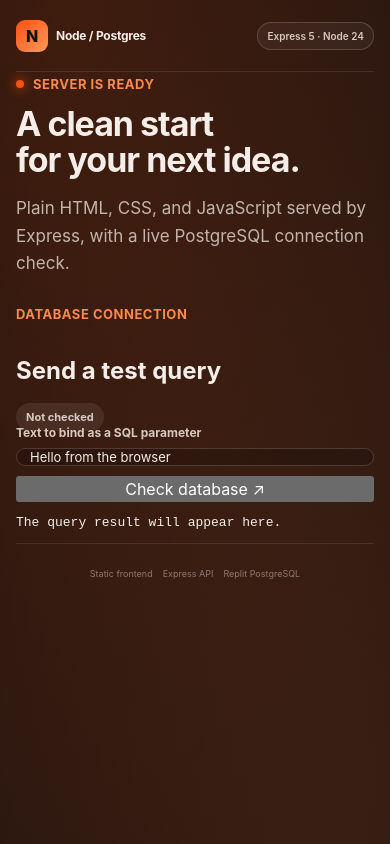
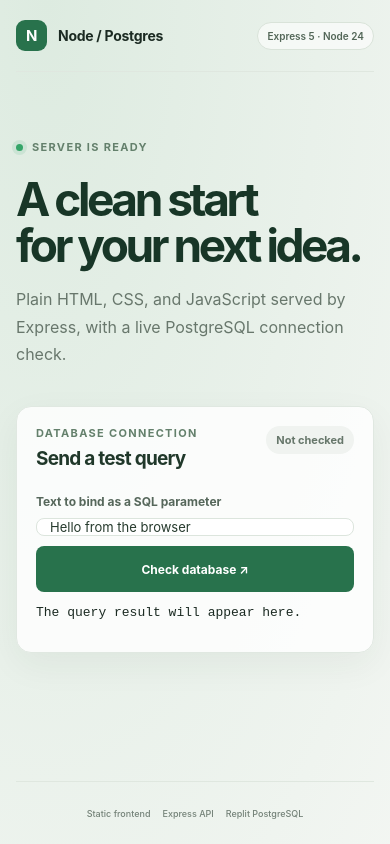
Before and after one commit to 400580-svg/quiz-page, a website: page public/index.html in a window 390 px wide. Drawn offline with Linux system fonts and the light colour scheme.

```diff
--- a/public/styles.css
+++ b/public/styles.css
@@ -1,12 +1,13 @@
 :root {
-  color-scheme: dark;
+  color-scheme: light;
   font-family: Inter, ui-sans-serif, system-ui, -apple-system, BlinkMacSystemFont, "Segoe UI", sans-serif;
-  color: #f4ede8;
-  background: #14100e;
+  color: #1b2a22;
+  background: #f5f7f4;
   font-synthesis: none;
   text-rendering: optimizeLegibility;
   -webkit-font-smoothing: antialiased;
   -moz-osx-font-smoothing: grayscale;
+  font-optical-sizing: auto;
 }
 
 * {
@@ -18,9 +19,8 @@
   min-height: 100vh;
   margin: 0;
   background:
-    radial-gradient(ellipse at 15% 0%, rgba(250, 80, 15, 0.18), transparent 36rem),
-    radial-gradient(ellipse at 90% 100%, rgba(255, 120, 60, 0.12), transparent 30rem),
-    #14100e;
+    radial-gradient(ellipse at 12% 0%, rgba(199, 224, 206, 0.52), transparent 34rem),
+    #f5f7f4;
 }
 
 button,
@@ -28,12 +28,8 @@
   font: inherit;
 }
 
-button {
-  cursor: pointer;
-}
-
 .shell {
-  width: min(100% - 48px, 820px);
+  width: min(100% - 48px, 1120px);
   min-height: 100vh;
   margin: 0 auto;
   display: flex;
@@ -41,12 +37,11 @@
 }
 
 .topbar {
-  min-height: 84px;
+  height: 88px;
   display: flex;
   justify-content: space-between;
   align-items: center;
-  gap: 16px;
-  border-bottom: 1px solid rgba(255, 255, 255, 0.1);
+  border-bottom: 1px solid #dfe7df;
 }
 
 .brand {
@@ -54,229 +49,131 @@
   gap: 11px;
   align-items: center;
   color: inherit;
-  font-size: 15px;
+  font-size: 14px;
   font-weight: 700;
   text-decoration: none;
   letter-spacing: -0.02em;
 }
 
 .brand-mark {
-  width: 32px;
-  height: 32px;
+  width: 31px;
+  height: 31px;
   display: grid;
   place-items: center;
   border-radius: 9px;
-  color: #14100e;
-  background: linear-gradient(135deg, #fa500f, #ff9a5c);
-  font-size: 16px;
-  font-weight: 800;
+  color: white;
+  background: #28724c;
+  font-size: 15px;
 }
 
 .version-pill {
-  padding: 8px 13px;
-  border: 1px solid rgba(255, 255, 255, 0.16);
+  padding: 8px 12px;
+  border: 1px solid #d9e3d9;
   border-radius: 999px;
-  color: #d8c9c0;
-  background: rgba(255, 255, 255, 0.05);
+  color: #526657;
+  background: rgba(255, 255, 255, 0.6);
   font-size: 12px;
   font-weight: 600;
-  white-space: nowrap;
 }
 
-.quiz-card {
-  width: min(100%, 640px);
+.hero {
+  flex: 1;
+  width: min(100%, 760px);
   margin: 0 auto;
-  padding: clamp(40px, 8vh, 72px) 0 42px;
+  padding: clamp(68px, 11vh, 120px) 0 72px;
 }
 
 .eyebrow {
-  display: inline-flex;
-  gap: 9px;
-  align-items: center;
-  margin: 0 0 14px;
-  color: #fa8a4f;
-  font-size: 13px;
-  font-weight: 700;
-  letter-spacing: 0.04em;
+  margin: 0;
+  color: #64806c;
+  font-size: 11px;
+  line-height: 1.4;
+  font-weight: 750;
+  letter-spacing: 0.12em;
   text-transform: uppercase;
 }
 
+.hero > .eyebrow {
+  display: flex;
+  gap: 9px;
+  align-items: center;
+}
+
 .status-dot {
-  width: 8px;
-  height: 8px;
+  width: 7px;
+  height: 7px;
   border-radius: 50%;
-  background: #fa500f;
-  box-shadow: 0 0 12px #fa500f;
+  background: #34a568;
+  box-shadow: 0 0 0 4px rgba(52, 165, 104, 0.12);
 }
 
 h1 {
-  margin: 0 0 18px;
-  font-size: clamp(34px, 6vw, 52px);
-  line-height: 1.05;
-  letter-spacing: -0.03em;
+  margin: 22px 0 18px;
+  color: #183627;
+  font-size: clamp(46px, 8vw, 76px);
+  line-height: 0.99;
+  font-w
+eight: 650;
+  letter-spacing: -0.075em;
 }
 
 .intro {
-  margin: 0 0 26px;
-  color: #c4b5ac;
-  font-size: 17px;
-  line-height: 1.6;
+  max-width: 510px;
+  margin: 0;
+  color: #68776c;
+  font-size: 16px;
+  line-height: 1.7;
 }
 
-.btn-primary {
-  padding: 13px 24px;
-  border: 0;
-  border-radius: 12px;
-  color: #14100e;
-  background: linear-gradient(135deg, #fa500f, #ff9a5c);
-  font-size: 15px;
-  font-weight: 700;
-  transition: transform 150ms ease, box-shadow 150ms ease;
+.check-card {
+  margin-top: 48px;
+  padding: 25px;
+  border: 1px solid #e0e8e1;
+  border-radius: 15px;
+  background: rgba(255, 255, 255, 0.82);
+  box-shadow: 0 12px 36px rgba(28, 54, 38, 0.055);
 }
 
-.btn-primary:hover {
-  transform: translateY(-2px);
-  box-shadow: 0 8px 24px rgba(250, 80, 15, 0.35);
-}
-
-.btn-primary:focus-visible,
-.db-check-button:focus-visible,
-.answer-btn:focus-visible {
-  outline: 3px solid rgba(255, 154, 92, 0.65);
-  outline-offset: 3px;
-}
-
-.meta-row {
-  display: flex;
-  justify-content: space-between;
-  margin-bottom: 22px;
-  color: #d8c9c0;
-  font-size: 13px;
-  font-weight: 700;
-}
-
-.progress {
-  padding: 6px 12px;
-  border: 1px solid rgba(255, 255, 255, 0.14);
-  border-radius: 999px;
-}
-
-.score {
-  padding: 6px 12px;
-  color: #fa8a4f;
-}
-
-.question {
-  margin: 0 0 22px;
-  font-size: clamp(21px, 3.6vw, 27px);
-  line-height: 1.3;
-  letter-spacing: -0.02em;
-}
-
-.answers {
-  display: grid;
-  gap: 12px;
-}
-
-.answer-btn {
-  padding: 15px 18px;
-  border: 1px solid rgba(255, 255, 255, 0.16);
-  border-radius: 12px;
-  color: inherit;
-  background: rgba(255, 255, 255, 0.05);
-  text-align: left;
-  font-size: 16px;
-  transition: border-color 150ms ease, background 150ms ease;
-}
-
-.answer-btn:hover:not(:disabled) {
-  border-color: #fa500f;
-  background: rgba(250, 80, 15, 0.12);
-}
-
-.answer-btn.correct {
-  border-color: #3ecf6e;
-  background: rgba(62, 207, 110, 0.15);
-}
-
-.answer-btn.wrong {
-  border-color: #ff5a5a;
-  background: rgba(255, 90, 90, 0.15);
-}
-
-.answer-btn:disabled {
-  cursor: default;
-  opacity: 0.85;
-}
-
-.feedback {
-  min-height: 24px;
-  margin: 18px 0 0;
-  color: #fa8a4f;
-  font-size: 15px;
-  font-weight: 600;
-}
-
-.db-card {
-  width: min(100%, 640px);
-  margin: 0 auto 42px;
-  padding: 22px;
-  border: 1px solid rgba(255, 255, 255, 0.12);
-  border-radius: 16px;
-  background: rgba(255, 255, 255, 0.045);
-  box-shadow: 0 16px 42px rgba(0, 0, 0, 0.16);
-}
-
-.db-card-heading {
+.card-heading {
   display: flex;
   justify-content: space-between;
   align-items: flex-start;
-  gap: 16px;
-  margin-bottom: 10px;
+  gap: 20px;
+  margin-bottom: 24px;
 }
 
-.db-card-heading .eyebrow {
-  margin-bottom: 6px;
-  font-size: 11px;
-}
-
-.db-card-heading h2 {
-  margin: 0;
+.card-heading h2 {
+  margin: 6px 0 0;
+  color: #20382a;
   font-size: 19px;
-  letter-spacing: -0.02em;
-}
-
-.db-description {
-  margin: 0 0 18px;
-  color: #c4b5ac;
-  font-size: 13px;
-  line-height: 1.6;
+  font-weight: 650;
+  letter-spacing: -0.04em;
 }
 
 .db-status {
   padding: 7px 10px;
   border-radius: 999px;
-  color: #d8c9c0;
-  background: rgba(255, 255, 255, 0.08);
+  color: #67776b;
+  background: #f0f3f0;
   font-size: 11px;
   font-weight: 650;
   white-space: nowrap;
 }
 
 .db-status[data-state="success"] {
-  color: #a3f0be;
-  background: rgba(62, 207, 110, 0.14);
+  color: #216541;
+  background: #e7f4eb;
 }
 
 .db-status[data-state="error"] {
-  color: #ffaaa1;
-  background: rgba(255, 90, 90, 0.14);
+  color: #a43d34;
+  background: #fff0ed;
 }
 
 label {
   display: block;
-  margin-bottom: 8px;
-  color: #d8c9c0;
+  margin-bottom: 9px;
+  color: #56675b;
   font-size: 12px;
   font-weight: 650;
 }
@@ -291,45 +188,56 @@
   flex: 1;
   height: 46px;
   padding: 0 13px;
-  border: 1px solid rgba(255, 255, 255, 0.16);
-  border-radius: 9px;
+  border: 1px solid #dce5dd;
+  border-radius: 8px;
   outline: none;
-  color: #f4ede8;
-  background: rgba(0, 0, 0, 0.2);
+  color: #263a2d;
+  background: #fff;
   font-size: 13px;
-  transition: border-color 150ms ease, box-shadow 150ms ease;
+  transition: border-color 150ms, box-shadow 150ms;
 }
 
 input:focus {
-  border-color: #fa8a4f;
-  box-shadow: 0 0 0 3px rgba(250, 80, 15, 0.18);
+  border-color: #5b9c73;
+  box-shadow: 0 0 0 3px rgba(47, 128, 79, 0.12);
 }
 
-.db-check-button {
-  min-height: 46px;
+button {
+  height: 46px;
   padding: 0 15px;
   border: 0;
-  border-radius: 9px;
-  color: #14100e;
-  background: linear-gradient(135deg, #fa500f, #ff9a5c);
+  border-radius: 8px;
+  color: #fff;
+  background: #28724c;
+  cursor: pointer;
   font-size: 12px;
   font-weight: 700;
   white-space: nowrap;
+  transition: background 150ms, transform 150ms;
 }
 
-.db-check-button:hover {
-  filter: brightness(1.08);
+button:hover {
+  background: #205d3d;
 }
 
-.db-result {
-  min-height: 52px;
-  margin: 14px 0 0;
-  padding: 12px 13px;
+button:active {
+  transform: translateY(1px);
+}
+
+button:focus-visible {
+  outline: 3px solid rgba(40, 114, 76, 0.28);
+  outline-offset: 2px;
+}
+
+.result {
+  min-height: 56px;
+  margin: 16px 0 0;
+  padding: 13px 14px;
   overflow-wrap: anywhere;
-  border: 1px solid rgba(255, 255, 255, 0.08);
-  border-radius: 9px;
-  color: #c4b5ac;
-  background: rgba(0, 0, 0, 0.18);
+  border-radius: 8px;
+  color: #617067;
+  backgrou
+nd: #f5f7f5;
   font-family: ui-monospace, SFMono-Regular, Menlo, Consolas, monospace;
   font-size: 11px;
   line-height: 1.6;
@@ -337,27 +245,24 @@
 }
 
 footer {
+  min-height: 63px;
   display: flex;
   justify-content: center;
-  gap: 18px;
-  padding: 24px 0;
-  border-top: 1px solid rgba(255, 255, 255, 0.1);
-  color: #8a7a71;
+  align-items: center;
+  gap: 22px;
+  border-top: 1px solid #dfe7df;
+  color: #748278;
   font-size: 11px;
+  font-weight: 550;
 }
 
 @media (max-width: 600px) {
   .shell {
-    width: min(100% - 32px, 820px);
+    width: min(100% - 32px, 1120px);
   }
 
   .topbar {
-    min-height: 72px;
-  }
-
-  .brand {
-    gap: 8px;
-    font-size: 12px;
+    height: 72px;
   }
 
   .version-pill {
@@ -365,24 +270,25 @@
     font-size: 10px;
   }
 
-  .quiz-card {
-    padding-top: 48px;
+  .hero {
+    padding: 68px 0 54px;
   }
 
-  .db-card {
-    padding: 18px;
+  .check-card {
+    margin-top: 38px;
+    padding: 19px;
   }
 
   .input-row {
     flex-direction: column;
   }
 
-  .db-check-button {
+  button {
     width: 100%;
   }
 
   footer {
-    gap: 10px;
+    gap: 12px;
     font-size: 9px;
   }
 }
```
